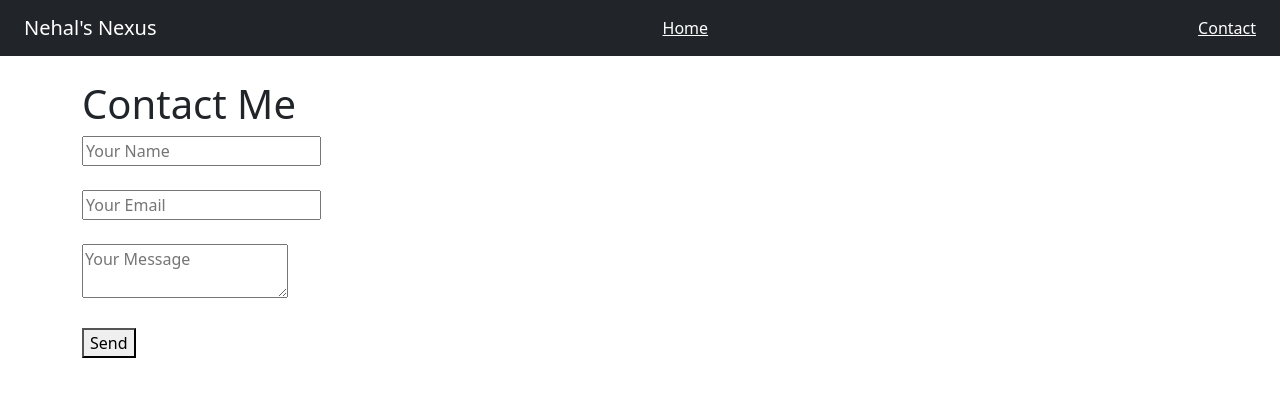
After one commit to nehalpancholi22-prog/NEXUS, a Django app: page /contact/ in a window 1280 px wide. The commit adds this page. Shown: the top 397 px of the page. Run offline with Django 3.2, Linux system fonts and the light colour scheme.

Commit message:
professinal setup

```diff
--- a/core/admin.py
+++ b/core/admin.py
@@ -1,5 +1,6 @@
 from django.contrib import admin
 from django.contrib import admin
-from .models import Project
+from .models import Project, Contact
 
 admin.site.register(Project)
+admin.site.register(Contact)
--- a/core/templates/core/base.html
+++ b/core/templates/core/base.html
@@ -10,6 +10,7 @@
 <nav class="navbar navbar-dark bg-dark px-4">
     <span class="navbar-brand">Nehal's Nexus</span>
     <a href="/" class="text-white">Home</a>
+    <a href="/contact/" class="text-white">Contact</a>
 </nav>
 
 <div class="container mt-4">
--- /dev/null
+++ b/core/templates/core/contact.html
@@ -0,0 +1,23 @@
+{% extends 'core/base.html' %}
+
+{% block content %}
+
+<h1>Contact Me</h1>
+
+{% if success %}
+    <p style="color: green;">Message sent successfully!</p>
+{% endif %}
+
+<form method="POST">
+    {% csrf_token %}
+
+    <input type="text" name="name" placeholder="Your Name" required><br><br>
+
+    <input type="email" name="email" placeholder="Your Email" required><br><br>
+
+    <textarea name="message" placeholder="Your Message" required></textarea><br><br>
+
+    <button type="submit">Send</button>
+</form>
+
+{% endblock %}
--- a/core/urls.py
+++ b/core/urls.py
@@ -1,7 +1,8 @@
 from django.urls import path
-from .views import home, project_detail
+from .views import home, project_detail,contact_view
 
 urlpatterns = [
     path('', home, name='home'),
     path('project/<int:id>/', project_detail, name='project_detail'),
+    path('contact/', contact_view, name='contact'),
 ]
--- a/core/views.py
+++ b/core/views.py
@@ -1,5 +1,5 @@
 from django.shortcuts import render , get_object_or_404
-from .models import Project
+from .models import Project, Contact
 
 def home(request):
     projects = Project.objects.all()
@@ -9,3 +9,20 @@ def home(request):
 def project_detail(request, id):
     project = get_object_or_404(Project, id=id)
     return render(request, 'core/project_detail.html', {'project': project})
+
+
+def contact_view(request):
+    if request.method == 'POST':
+        name = request.POST.get('name')
+        email = request.POST.get('email')
+        message = request.POST.get('message')
+
+        Contact.objects.create(
+            name=name,
+            email=email,
+            message=message
+        )
+
+        return render(request, 'core/contact.html', {'success': True})
+
+    return render(request, 'core/contact.html')
```
Also changed, not shown: core/models.py (+9 -0 lines), core/migrations/0003_contact.py (added), db.sqlite3 (deleted), 1 other file.
